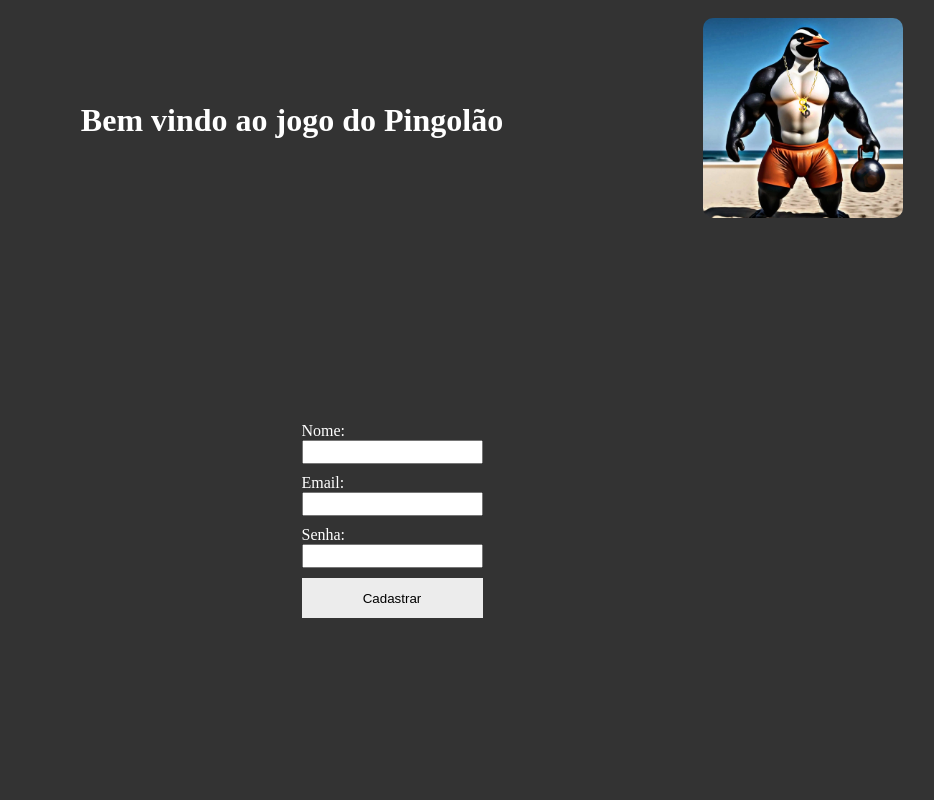
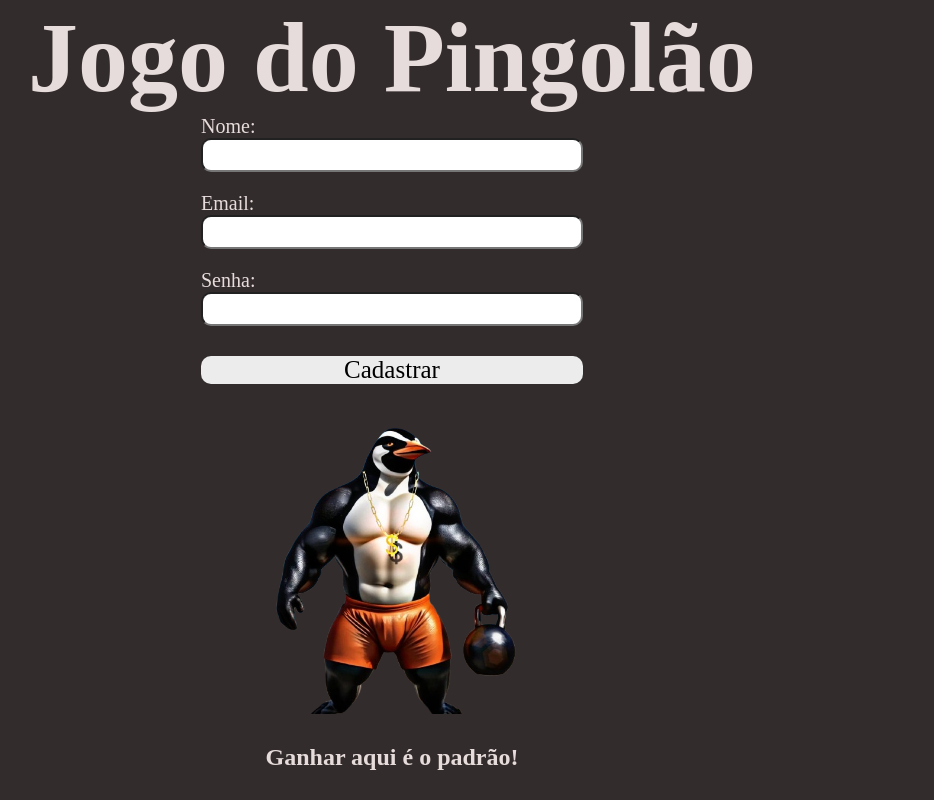
Before and after one commit to NathanTostes/pingolaoGame, a website: page views/cadastro.html in a window 1280 px wide. Shown: the whole page, without its empty margins (248-1182 px from the left). Drawn offline with Linux system fonts and the light colour scheme; a web font is replaced by a local one.

Commit message:
Adjust register screen Create new register screen

```diff
--- a/public/styles/cadastro.css
+++ b/public/styles/cadastro.css
@@ -1,4 +1,5 @@
 *{
+    font-family: "Rakkas", serif;
     margin: 0px;
     padding: 0px;
 }
@@ -8,34 +9,24 @@
     flex-direction: column;
     justify-content: center;
     align-items: center;
-    background-color: rgb(51, 51, 51);
+    background-color: #332c2c;
+}
 
+.title {
+    margin-top: 300px 0px 300px 0px;
+}
+
+body {
+    background-color: #332c2c;
 }
 
 h1{
-    color: white;
+    font-size: 100px;
+    color: #e7dcdc;
 }
 
-#top{
-    height: 30vh;
-    width: 100vw;
-
-    display: flex;
-    justify-content: center;
-    align-items: center;
-
-}
-
-#left{
-    margin: 200px;
-}
-
-#down{
-    display: flex;
-    flex-direction: column;
-    justify-content: center;
-    align-items: center;
-    height: 70vh;
+h2 {
+    color: #e7dcdc;
 }
 
 form{
@@ -44,18 +35,24 @@ form{
 }
 
 form>input{
-    margin-bottom: 10px;
+    padding: 5px;
+    font-size: 30px;
+    margin-bottom: 20px;
+    border-radius: 10px;
     height: 20px;
 }
+
 form>label{
-    color: white;
+    font-size: 20px;
+    color: #e7dcdc;
 }
 
 form>button{
-    height: 40px;
     background-color: rgb(236, 236, 236);
+    font-size: 25px;
+    margin-top: 10px;
     border: none;
-    border-radius: 0px;
+    border-radius: 10px;
     transition: all, 0.5s;
 }
 
@@ -65,13 +62,14 @@ form>button:hover{
 }
 
 img{
-    height: 200px;
-    width: 200px;
+    height: 300px;
+    width: 300px;
     border-radius: 10px;
+    margin: 30px 0px 30px 0px;
     transition: all, 0.5s;
 }
 
-img:hover{
-    height: 220px;
-    width: 220px;
+img:hover {
+    height: 400px;
+    width: 400px;
 }
--- a/views/cadastro.html
+++ b/views/cadastro.html
@@ -5,16 +5,14 @@
     <meta name="viewport" content="width=device-width, initial-scale=1.0">
     <title>Pingolão</title>
     <link rel="stylesheet" href="../public/styles/cadastro.css">
+    <link rel="preconnect" href="https://fonts.googleapis.com">
+    <link rel="preconnect" href="https://fonts.gstatic.com" crossorigin>
+    <link href="https://fonts.googleapis.com/css2?family=Rakkas&display=swap" rel="stylesheet">
 </head>
 <body>
     <div id="container">
-        <div id="top">
-            <div id="left">
-                <h1>Bem vindo ao jogo do Pingolão</h1>
-            </div>
-            <div id="right">
-                <img src="../public/images/pingolao.jpg" alt="pingola">
-            </div>
+        <div class="title">
+            <h1>Jogo do Pingolão</h1>
         </div>
         <div id="down">
             <form>
@@ -29,9 +27,10 @@
                 <input type="text" name="senha">
 
                 <button>Cadastrar</button>
-
             </form>
         </div>
+        <img src="../public/images/pingolaoRemoveBg.png" alt="Pingolao">
+        <h2>Ganhar aqui é o padrão!</h2>
     </div>
 </body>
 </html>
```
Also changed, not shown: public/images/pingolaoRemoveBg.png (added).
